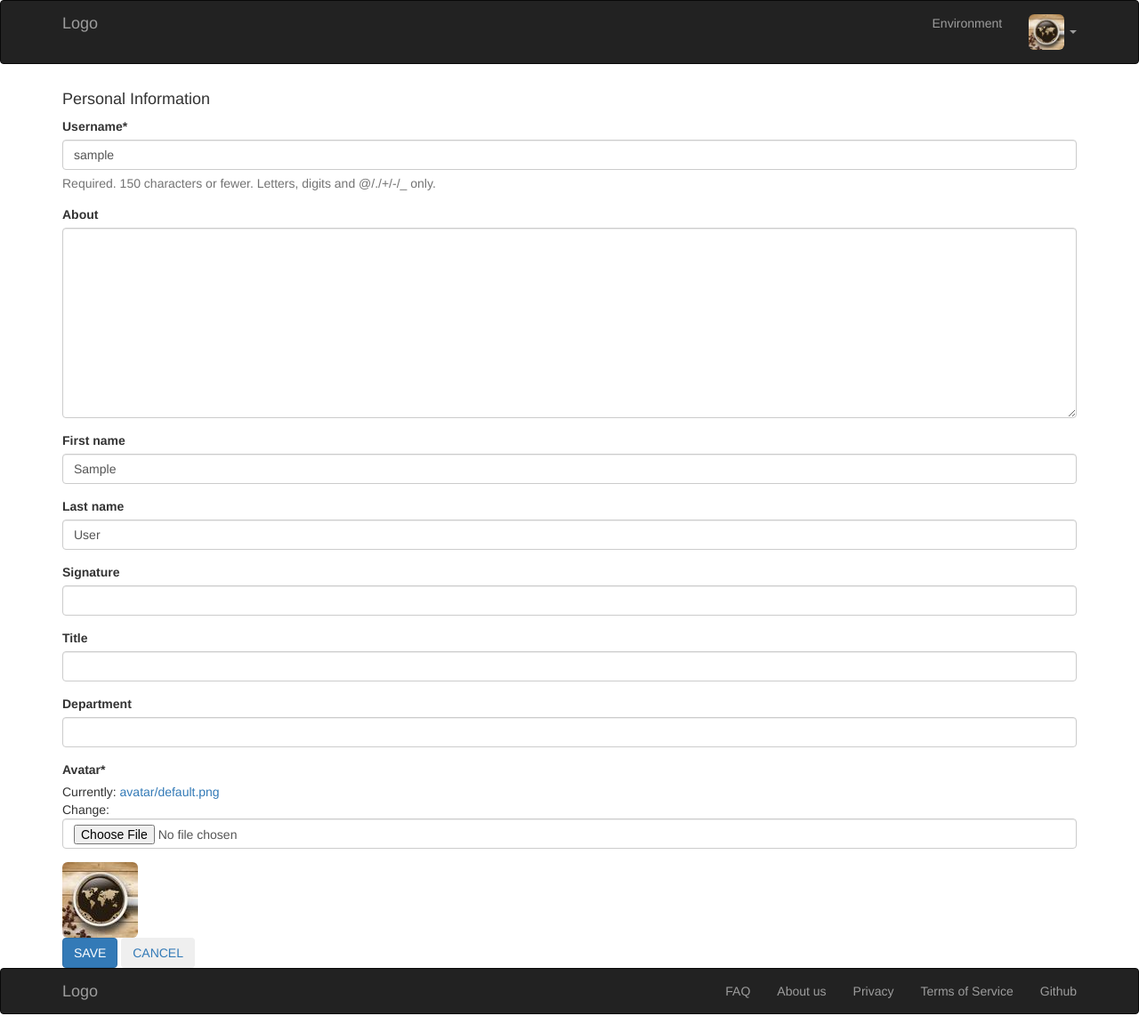
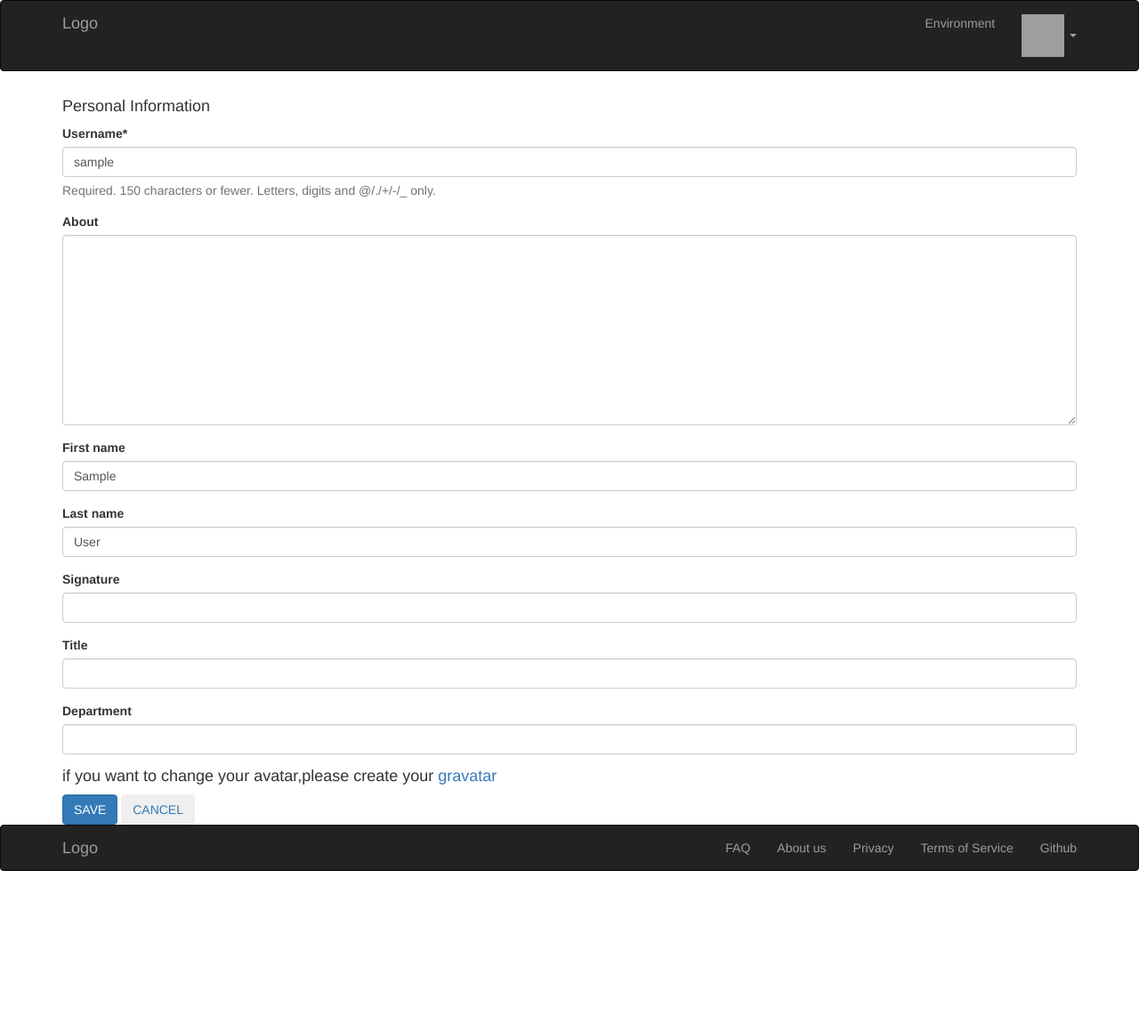
Before and after one commit to yjb767868009/mysite, a Django app: page /accounts/profile/ in a window 1280 px wide. Shown: the whole page at 89% size. After the commit the page ends 979 px from the top, so only its background shows below. Run offline with Django 3.2, Linux system fonts and the light colour scheme; the visitor is signed in with stand-in values (Sample User, id 1); parts of the project's set-up code (start-up, migrations or seed data) failed here and were passed over; some libraries are stand-ins or nearby versions; grey boxes are pictures that could not be loaded.

Commit message:
add gravatar

```diff
--- a/lb/forms.py
+++ b/lb/forms.py
@@ -4,8 +4,7 @@ from .models import *
 class UserDetailForm(ModelForm):
     class Meta:
         model = User
-        fields = ('username', 'about','first_name','last_name','signature', 'title','department', 'avatar')
-
+        fields = ('username', 'about','first_name','last_name','signature', 'title','department')
 class SubmissionForm(ModelForm):
     class Meta:
         model = Submission
--- a/lb/models.py
+++ b/lb/models.py
@@ -1,4 +1,6 @@
 import datetime
+import hashlib
+import urllib
 
 from django.db import models
 from django.utils import timezone
@@ -26,25 +28,12 @@ class User(AbstractUser):
     signature = models.CharField(max_length=100,blank=True)
     title = models.CharField(max_length=100,blank=True)
     department = models.CharField(max_length=100,blank=True)
-    avatar = ProcessedImageField(upload_to='avatar',
-                                 default='avatar/default.png',
-                                 processors=[ResizeToFill(85,85)],)
     def __str__(self):
         return self.username
     class Meta:
         verbose_name = 'user'
         verbose_name_plural = verbose_name
         ordering = ['-id']
-    def save(self, *args, **kwargs):
-        if len(self.avatar.name.split('/')) == 1:
-            self.avatar.name = self.username + '/' + self.avatar.name
-        super(User, self).save()
-    def get_avatar_url(self):
-        url = self.avatar.url
-        file_name = url.split('/')[-1]
-        if self.socialaccount_set.exists() and file_name == 'default.png':
-            url = self.socialaccount_set.first().get_avatar_url()
-        return url
     def get_absolute_url(self):
         return reverse('lb:account_detail',kwargs={'slug':self.slug})
 
--- /dev/null
+++ b/lb/templatetags/lb_extras.py
@@ -0,0 +1,27 @@
+import hashlib
+import urllib
+from django import template
+from django.utils.safestring import mark_safe
+
+try:
+    from urllib.parse import urlencode
+except ImportError:
+    from urllib import urlencode
+
+register = template.Library()
+
+# return only the URL of the gravatar
+# TEMPLATE USE:  {{ email|gravatar_url:150 }}
+@register.filter
+def gravatar_url(email, size=48):
+    default = "https://example.com/static/images/defaultavatar.jpg"
+    return ("//www.gravatar.com/avatar/%s?%s&d=mm" %
+            (hashlib.md5(email.lower().encode('utf-8')).hexdigest(),
+             urlencode({'s': str(size)})))
+
+# return an image tag with the gravatar
+# TEMPLATE USE:  {{ email|gravatar:150 }}
+@register.filter
+def gravatar(email, size=48):
+    url = gravatar_url(email, size)
+    return mark_safe('<img src="%s" width="%d" height="%d">' % (url, size, size))
--- a/lb/views.py
+++ b/lb/views.py
@@ -45,7 +45,6 @@ def account_profile(request):
 
 def account_detail(request,username):
     subscriber = get_object_or_404(User,username=username)
-    avatar = subscriber.avatar
     username = subscriber.username
     signature = subscriber.signature
     title = subscriber.title
@@ -54,7 +53,6 @@ def account_detail(request,username):
     environment_list = Environment.objects.filter(participants=subscriber)
     return render(request, 'account/account_detail.html', context={'subscriber':subscriber,
                                                                 'username':username,
-                                                                'avatar':avatar,
                                                                 'signature':signature,
                                                                 'title':title,
                                                                 'department':department,
--- a/templates/account/account_profile.html
+++ b/templates/account/account_profile.html
@@ -7,10 +7,8 @@
         action="{% url 'lb:account_profile' %}">
         {% csrf_token %}
         {{ form|crispy }}
-        <div class="avatar">
-            <img class="img-rounded" src="{{ request.user.avatar.url }}">
-        </div>
-		<button class="btn btn-primary" type="submit">SAVE</button>
-		<a href="{% url 'lb:account_detail' request.user.username %}"><button class="btn">CANCEL</button></a>
+	<h4>if you want to change your avatar,please create your <a href="https://en.gravatar.com/">gravatar</a></h4>
+	<button class="btn btn-primary" type="submit">SAVE</button>
+	<a href="{% url 'lb:account_detail' request.user.username %}"><button class="btn">CANCEL</button></a>
     </form>
 {% endblock %}
--- a/templates/account/base.html
+++ b/templates/account/base.html
@@ -1,6 +1,6 @@
 {% extends 'lb/base.html' %}
 {% load socialaccount %}
-
+{% load lb_extras %}
 
 {% block content %}
     <div class="local-login">
--- a/templates/lb/base.html
+++ b/templates/lb/base.html
@@ -1,5 +1,6 @@
 <!DOCTYPE html>
 {% load staticfiles %}
+{% load lb_extras %}
 <html>
   <head>
 	<title>{% block title %}www.control-net.org{% endblock %}</title>
@@ -35,7 +36,7 @@
 			{% if user.is_authenticated %}
 			<li class="dropdown">
 				<a href="#" class="dropdown-toggle" data-toggle="dropdown">
-					<img class="img-rounded" src="{{ user.avatar.url }}" class="img-fluid" height="40">
+					{{ user.email|gravatar }}
 					<b class="caret"></b>
 				</a>
 				<ul class="dropdown-menu">
```
Also changed, not shown: templates/account/account_detail.html (+17 -12 lines), lb/templatetags/__init__.py (added).
